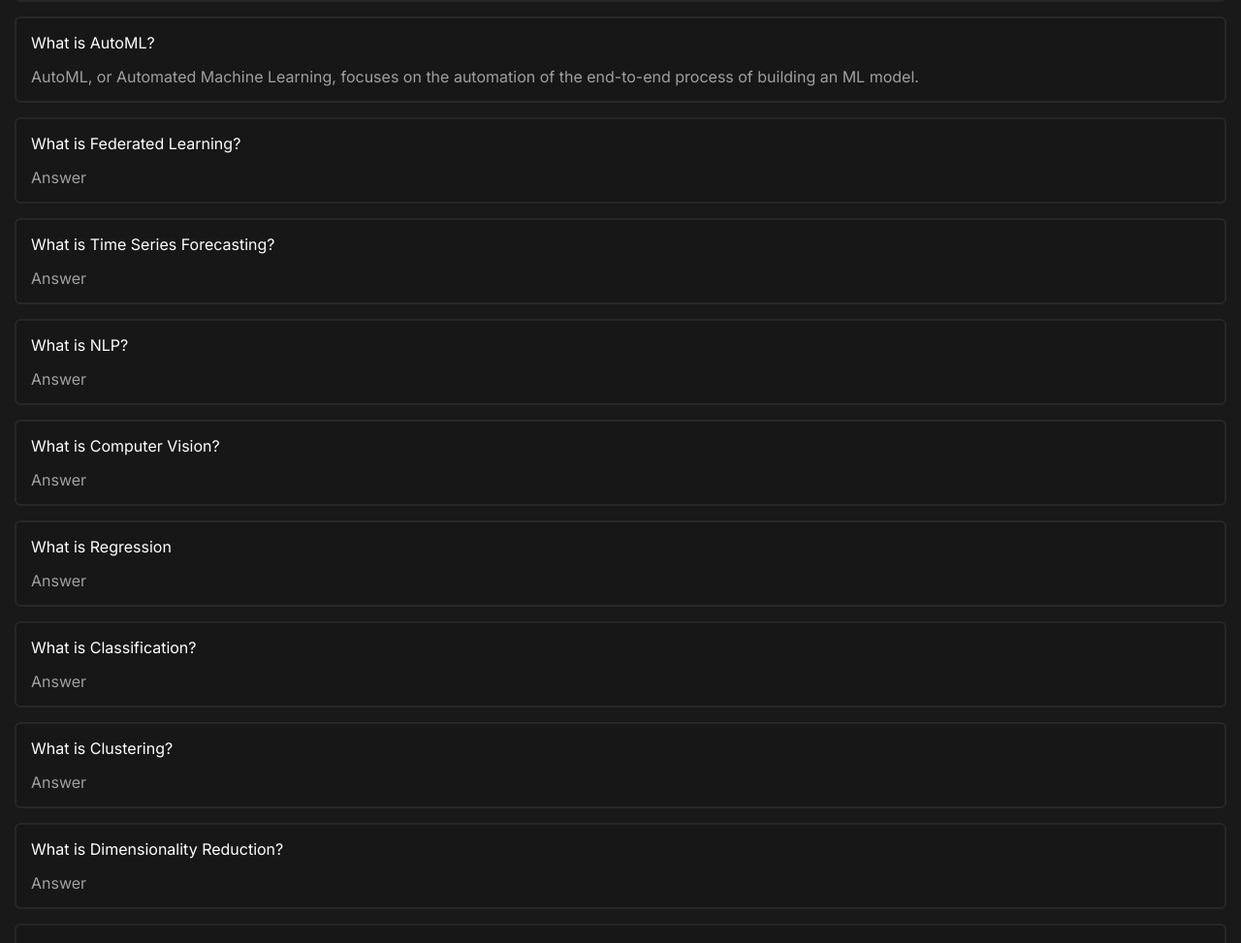
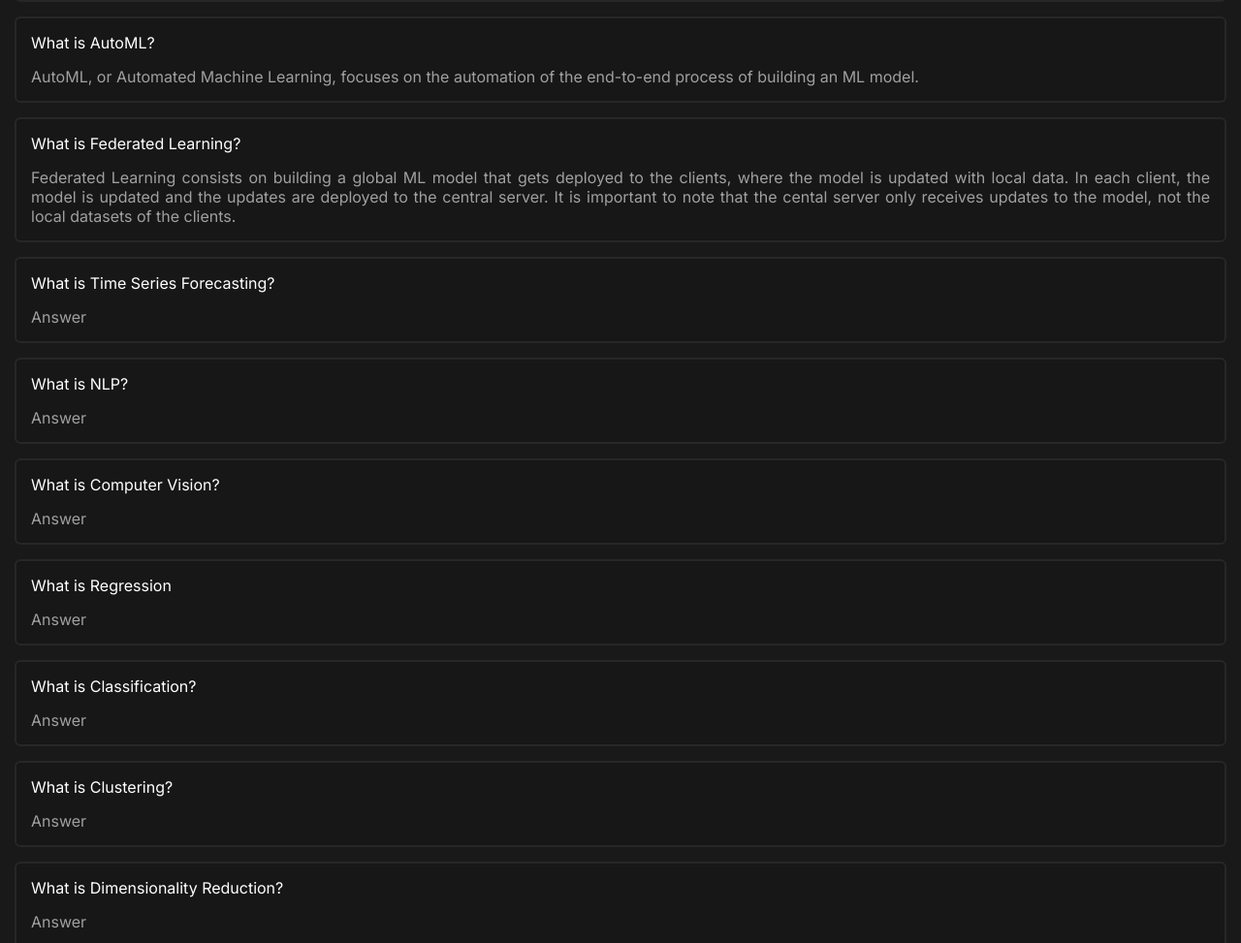
Before and after one commit to FredArgoX/DataX, a plain HTML site: page relevantQuestions.html in a window 1280 px wide. Shown: the part 1385-2358 px from the top of the page at 97% size. Drawn offline with nearby package versions, Linux system fonts and the light colour scheme; animation ran at ten frames a second; a web font is replaced by a local one.

Commit message:
Update relevantQuestions.html

```diff
--- a/relevantQuestions.html
+++ b/relevantQuestions.html
@@ -136,9 +136,9 @@
                     <p class="as">AutoML, or Automated Machine Learning, focuses on the automation of the end-to-end process of building an ML model.</p>
                 </div>
                 <!--+++++++++++++++++++++++++++++++++++++++++++++++++++++++++-->
-                <div class="question" data-text="What is Federated Learning?" data-category="machineLearning">
+                <div class="question" data-text="What is Federated Learning? Federated Learning consists on building a global ML model that gets deployed to the clients, where the model is updated with local data. In each client, the model is updated and the updates are deployed to the central server. It is important to note that the cental server only receives updates to the model, not the local datasets of the clients." data-category="machineLearning">
                     <p class="qn">What is Federated Learning?</p>
-                    <p class="as">Answer</p>
+                    <p class="as">Federated Learning consists on building a global ML model that gets deployed to the clients, where the model is updated with local data. In each client, the model is updated and the updates are deployed to the central server. It is important to note that the cental server only receives updates to the model, not the local datasets of the clients.</p>
                 </div>
                 <!--+++++++++++++++++++++++++++++++++++++++++++++++++++++++++-->
                 <div class="question" data-text="What is Time Series Forecasting?" data-category="machineLearning">
```
